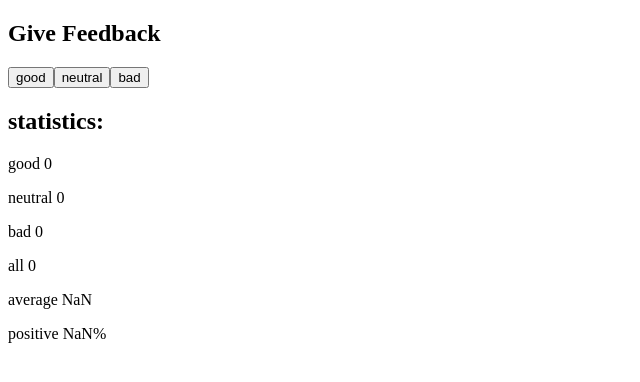
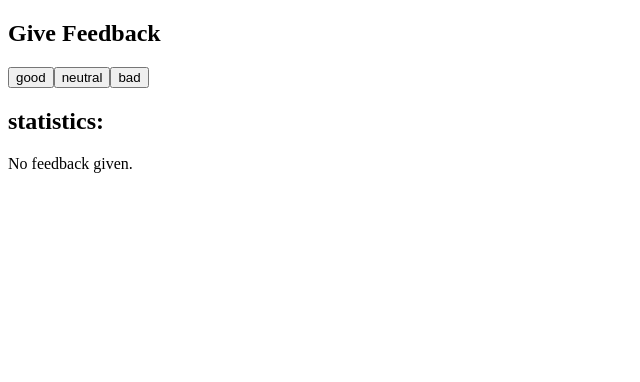
Before and after one commit to furquan-lp/fullstack_part1, a React (Create React App) app: page / in a window 1280 px wide. Shown: the top 382 px of the page, without its empty margins (0-640 px from the left). Built offline with nearby package versions, Linux system fonts and the light colour scheme.

Commit message:
1.9: unicafe step4

```diff
--- a/src/App.js
+++ b/src/App.js
@@ -4,6 +4,8 @@
 
 const Statistics = ({ good, neutral, bad }) => {
   const all = good + neutral + bad;
+  if (good === 0 && neutral === 0 && bad === 0)
+    return (<p>No feedback given.</p>);
   return (
     <>
       <p>good {good}</p>
```
